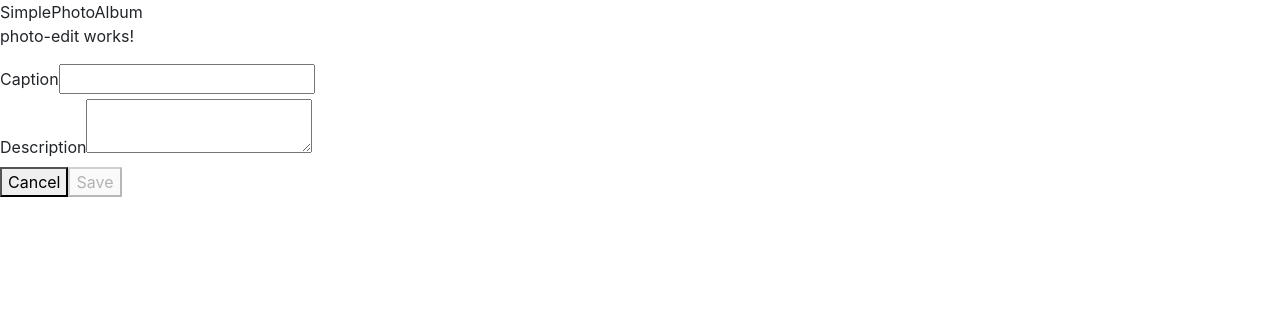
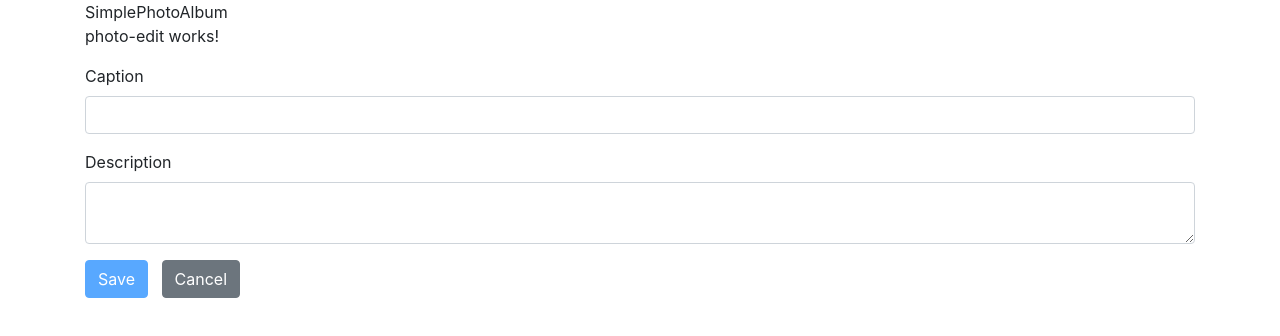
Before and after one commit to tkarpuk/SimplePhotoAlbum, an Angular app: page /photo/1 in a window 1280 px wide. Shown: the top 336 px of the page. Built offline with nearby package versions, Linux system fonts and the light colour scheme.

Commit message:
Add CSS styles

```diff
--- a/src/app/app.component.html
+++ b/src/app/app.component.html
@@ -1,2 +1,4 @@
+<div class="container">
 {{title}}
 <router-outlet></router-outlet>
+</div>
--- a/src/app/components/login/login.component.html
+++ b/src/app/components/login/login.component.html
@@ -1,12 +1,13 @@
 <p>login works!</p>
 <div>
   <form [formGroup]="formLogin" (ngSubmit)="onLogin()">
-    <div>
+    <div class="form-group">
       <label>Email</label>
-      <input type="email" formControlName="email">
+      <input type="email" formControlName="email" class="form-control">
     </div>
 
-    <div *ngIf="formLogin.get('email')?.errors && formLogin.get('email')?.touched">
+    <div *ngIf="formLogin.get('email')?.errors && formLogin.get('email')?.touched"
+    class="alert alert-danger">
       <small *ngIf="formLogin.get('email')?.errors?.required">
         Email is required.
       </small>
@@ -15,12 +16,13 @@
       </small>
     </div>
 
-    <div>
+    <div class="form-group">
       <label>Password</label>
-      <input type="password" formControlName="password">
+      <input type="password" formControlName="password" class="form-control">
     </div>
 
-    <div *ngIf="formLogin.get('password')?.errors && formLogin.get('password')?.touched">
+    <div *ngIf="formLogin.get('password')?.errors && formLogin.get('password')?.touched"
+    class="alert alert-danger">
       <small *ngIf="formLogin.get('password')?.errors?.required">
         Password is required.
       </small>
@@ -30,8 +32,8 @@
       </small>
     </div>
 
-    <div>
-      <button type="submit" [disabled]="formLogin.invalid">Login</button>
+    <div class="form-group">
+      <button type="submit" [disabled]="formLogin.invalid" class="btn btn-primary">Login</button>
     </div>
   </form>
 </div>
--- a/src/app/components/photo-edit/photo-edit.component.html
+++ b/src/app/components/photo-edit/photo-edit.component.html
@@ -1,41 +1,44 @@
 <p>photo-edit works!</p>
 <div>
   <form [formGroup]="formPhoto" (ngSubmit)="submitPhoto()">
-    <div>
+    <div class="form-group">
       <label>Caption</label>
-      <input type="text" formControlName="caption">
+      <input type="text" formControlName="caption" class="form-control">
     </div>
 
-    <div *ngIf="formPhoto.get('caption')?.invalid && formPhoto.get('caption')?.touched">
+    <div *ngIf="formPhoto.get('caption')?.invalid && formPhoto.get('caption')?.touched"
+    class="alert alert-danger">
       <small *ngIf="formPhoto.get('caption')?.errors?.required">
         Caption is required.
       </small>
     </div>
 
-    <div>
+    <div class="form-group">
       <label>Description</label>
-      <textarea formControlName="description"></textarea>
+      <textarea formControlName="description" class="form-control"></textarea>
     </div>
 
-    <div *ngIf="formPhoto.get('description')?.invalid && formPhoto.get('description')?.touched">
+    <div *ngIf="formPhoto.get('description')?.invalid && formPhoto.get('description')?.touched"
+    class="alert alert-danger">
       <small *ngIf="formPhoto.get('description')?.errors?.required">
         Description is required.
       </small>
     </div>
 
-    <div *ngIf="id <= 0">
-      <input type="file" formControlName="image">
+    <div *ngIf="id <= 0" class="form-group">
+      <input type="file" formControlName="image" class="form-control-file">
 
-      <div *ngIf="formPhoto.get('image')?.invalid && formPhoto.get('image')?.touched">
+      <div *ngIf="formPhoto.get('image')?.invalid && formPhoto.get('image')?.touched"
+      class="alert alert-danger">
         <small *ngIf="formPhoto.get('image')?.errors?.required">
           File is required.
         </small>
       </div>
     </div>
 
-    <div>
-      <button type="button" (click)="cancelPhoto()">Cancel</button>
-      <button type="submit" [disabled]="formPhoto.invalid">Save</button>
+    <div class="form-group">
+      <button type="submit" [disabled]="formPhoto.invalid" class="btn btn-primary">Save</button>&nbsp;&nbsp;
+      <button type="button" (click)="cancelPhoto()" class="btn btn-secondary">Cancel</button>
     </div>
   </form>
 </div>
```
